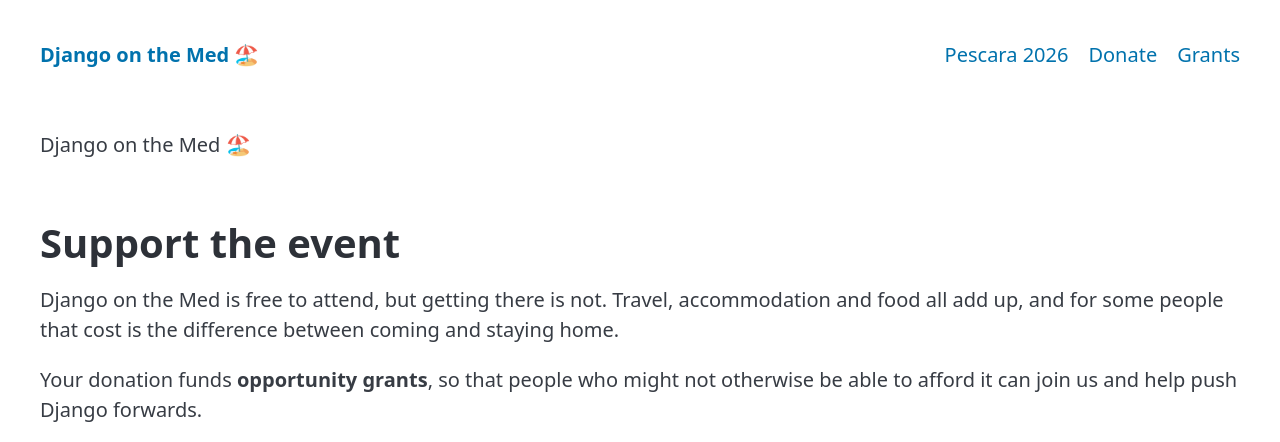
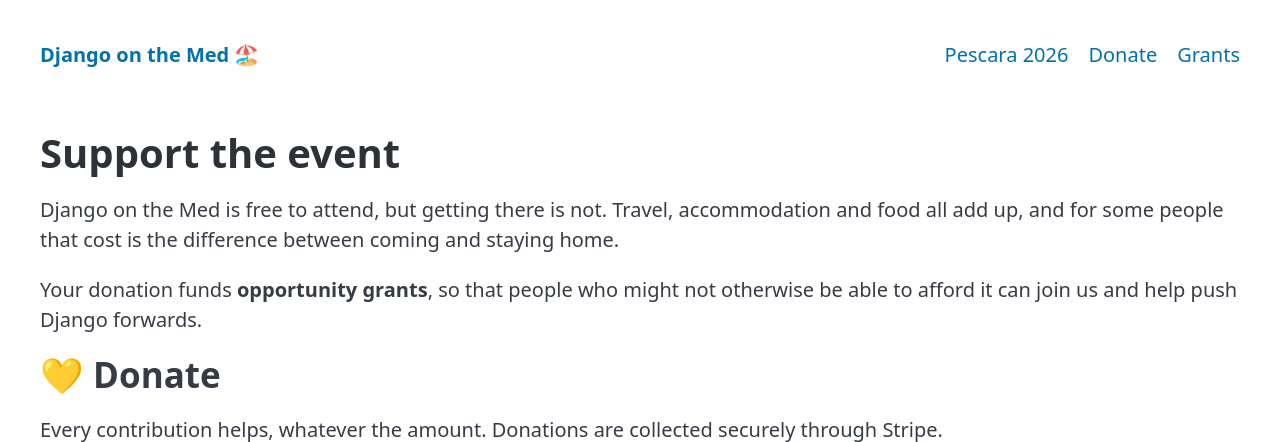
Before and after one commit to djangomed/djangomed.eu, a Django app: page /funding/ in a window 1280 px wide. Shown: the top 442 px of the page. Run offline with Django 5.2, Linux system fonts and the light colour scheme; parts of the project's set-up code (start-up, migrations or seed data) failed here and were passed over.

Commit message:
Remove unneeded header from page content.

```diff
--- a/dotm/templates/dotm/funding.html
+++ b/dotm/templates/dotm/funding.html
@@ -102,8 +102,6 @@
 
     <main class="container">
       <header>
-        <p>Django on the Med 🏖️</p>
-
         <h1>Support the event</h1>
 
         <p>
```
